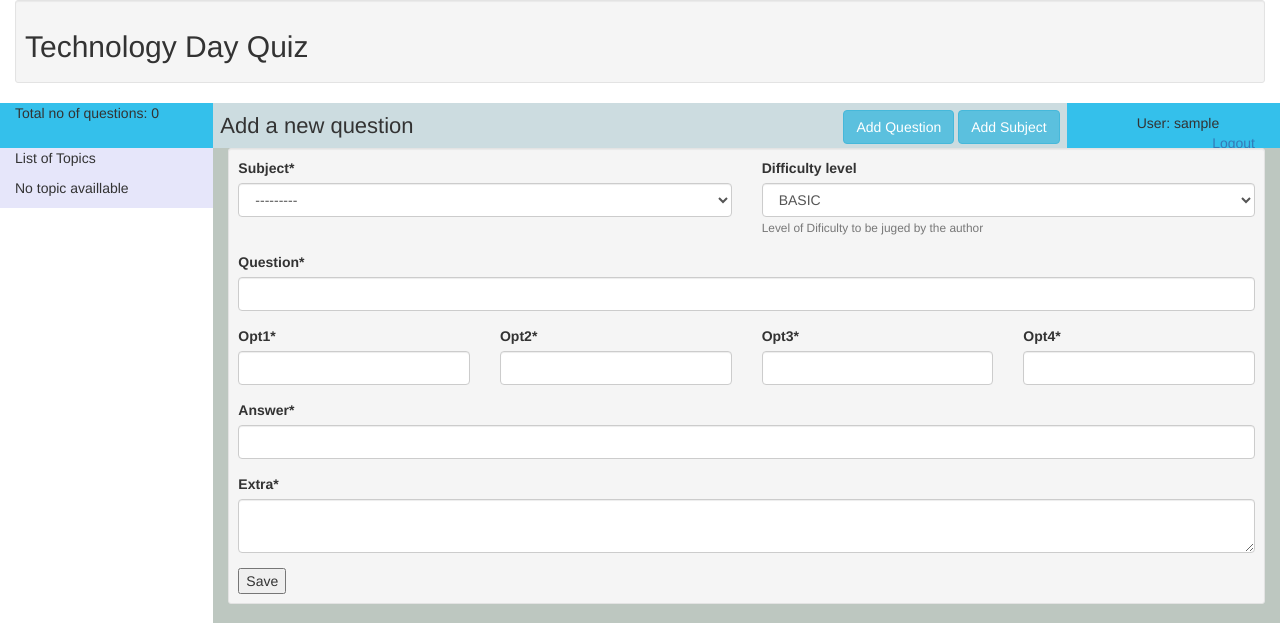
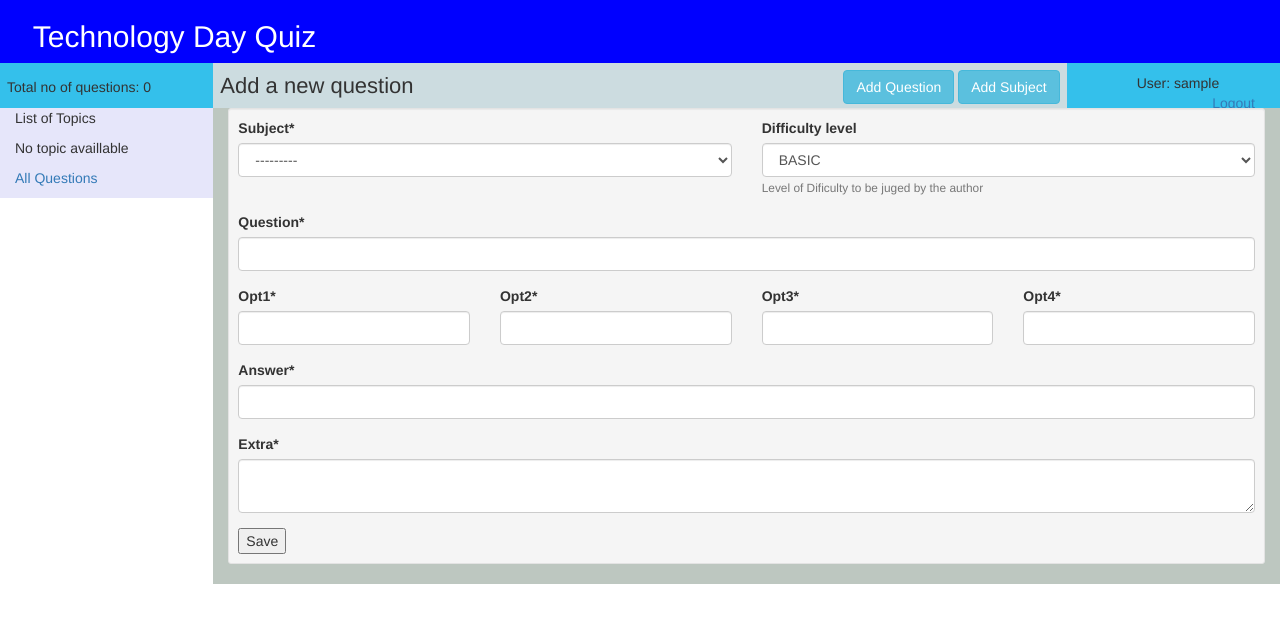
Before and after one commit to amarendas/quizz, a Django app: page /addQ in a window 1280 px wide. Shown: the top 623 px of the page. Run offline with Django 3.2, Linux system fonts and the light colour scheme; the visitor is signed in with stand-in values (Sample User, id 1); data that the repository does not hold is empty; some libraries are stand-ins or nearby versions.

Commit message:
user lsit added for superuser

```diff
--- a/quiz/templates/base.html
+++ b/quiz/templates/base.html
@@ -10,11 +10,11 @@
 </head>
 <body>
 
-<div class="container-fluid" >
-    <div class="well well-sm"><h2>Technology  Day  Quiz</h2></div>
+<div class="container-fluid " >
+    <div class="row" style="background-color:blue;color:white;"><h2>  &nbsp &nbsp Technology  Day  Quiz</h2></div>
     <div class="row" >
-        <div class="col-md-2" style="background-color:#34c0eb; height: 45px">
-            <p> Total no of questions: {{q_nos}}</P>
+        <div class="col-md-2" style="background-color:#34c0eb; height: 45px;padding: 7px">
+            <h5> Total no of questions: {{q_nos}}</h5>
         </div>
         <div class="col-md-4" style="background-color:#ccdce0; height: 45px;padding: 7px;">
          {% block mid_block%}
@@ -47,9 +47,7 @@
             {% if topics %}
                 <ol class="list-group">
                     <li class="list-group-item"><a href= {%url 'quiz'%} >  My Questions</a> </li>
-                    {% if request.user.is_superuser %}
-                      <li class="list-group-item"><a href= {%url 'allQ'%} >All Questions</a> </li>
-                    {% endif%}
+
                 {% for q in topics%}
                     <li class="list-group-item"><a href= {%url 'quiz_by_topic' q.pk%} > {{q.name}} </a></li>
                 {% endfor %}
@@ -57,6 +55,14 @@
             {% else %}
                 <p> No topic availlable </P>
             {% endif %}
+            {% if request.user.is_superuser %}
+                      <p><a href= {%url 'allQ'%} >All Questions</a> </p>
+                      {% for a in authors%}
+                        <li lass="list-group-item">
+                            <a href={%url 'list_by_user' a.pk %} >{{a.username}}</a>:{{a.email}}</li>
+                        {% endfor%}
+            {% endif%}
+
             {%  endblock %}
         </div>
         <div class="col-md-10" style="background-color:#bdc7c0">
--- a/quiz/views.py
+++ b/quiz/views.py
@@ -3,7 +3,7 @@ from django.urls import reverse
 from django.http import Http404
 from django.shortcuts import redirect, render,get_object_or_404
 
-from .models import Quiz_Question,Author, Subject
+from .models import Quiz_Question,Author, Subject,User
 from .forms import AddQ, AddS
 from django.contrib import messages
 from django.contrib.auth.decorators import login_required
@@ -11,11 +11,12 @@ from django.contrib.auth.decorators import login_required
 @login_required
 def index(request):
     if request.user.is_superuser:
+        authors=User.objects.all()
         username=request.user.username
         question_list =Quiz_Question.objects.all()
         topic_list=Subject.objects.all()
         q_nos=question_list.count()
-        context={'q_list':question_list,"q_nos":q_nos,'topics':topic_list}
+        context={'q_list':question_list,"q_nos":q_nos,'topics':topic_list,'authors':authors}
         return render(request,'index.html', context)
     else:
         return redirect(allMyQuistions)
@@ -115,3 +116,12 @@ def delete_question(request,pk):
     q=Quiz_Question.objects.get(id=pk)
     q.delete()
     return redirect(index)
+
+@login_required
+def list_by_user(request,pk):
+    username=User.objects.get(pk=pk)
+    question_list =Quiz_Question.objects.filter(Author__username=username)
+    q_nos=question_list.count()
+    topic_list=Subject.objects.all()
+    context={'q_list':question_list,"q_nos":q_nos,'topics':topic_list}
+    return render(request,'index.html', context)
--- a/tutoria1/urls.py
+++ b/tutoria1/urls.py
@@ -28,5 +28,7 @@ urlpatterns = [
     path('quiz_by_topic/<int:pk>',views.filtered_by_topic,name='quiz_by_topic'),
     path('accounts/', include('django.contrib.auth.urls')),
     path('quiz/<int:pk>', views.quiz_detail_view, name='quiz-detail'),
-    path('delete_question/<int:pk>',views.delete_question,name='delete_question')
+    path('delete_question/<int:pk>',views.delete_question,name='delete_question'),
+    path('list_by_auth/<int:pk>', views.list_by_user,name='list_by_user'),
+
 ]
```
